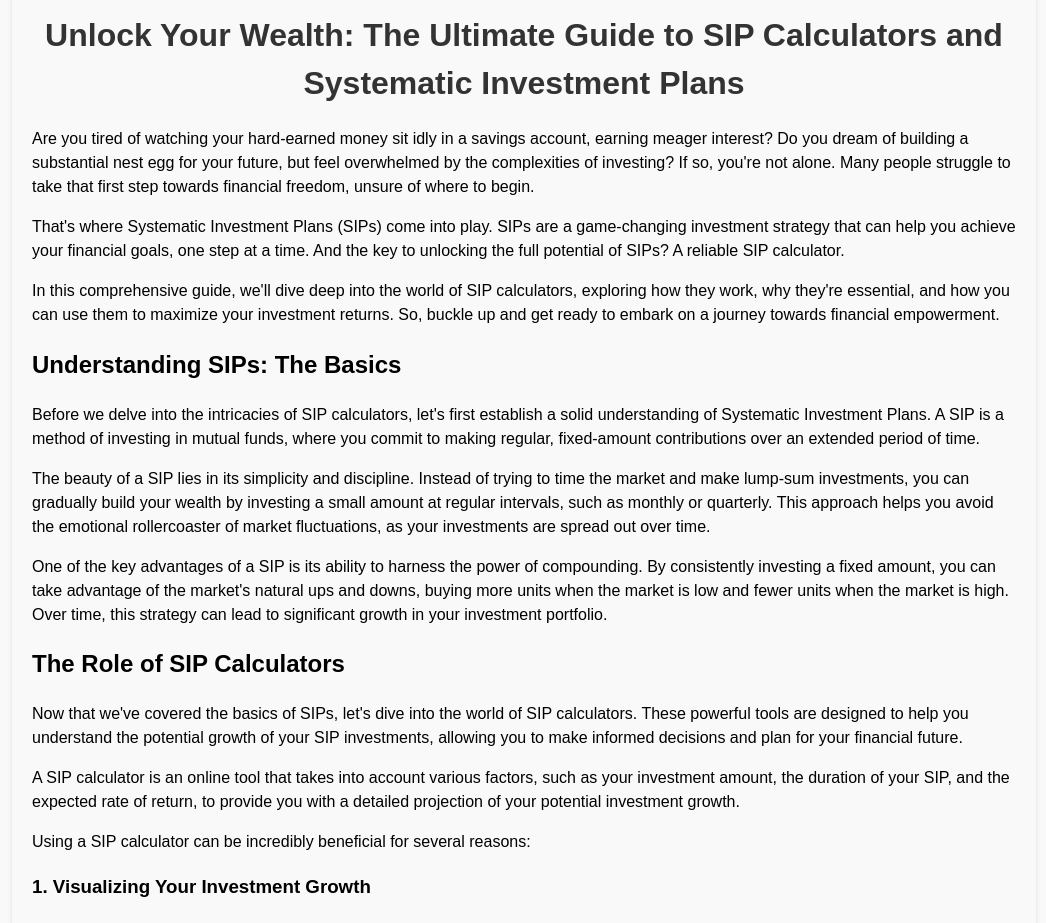
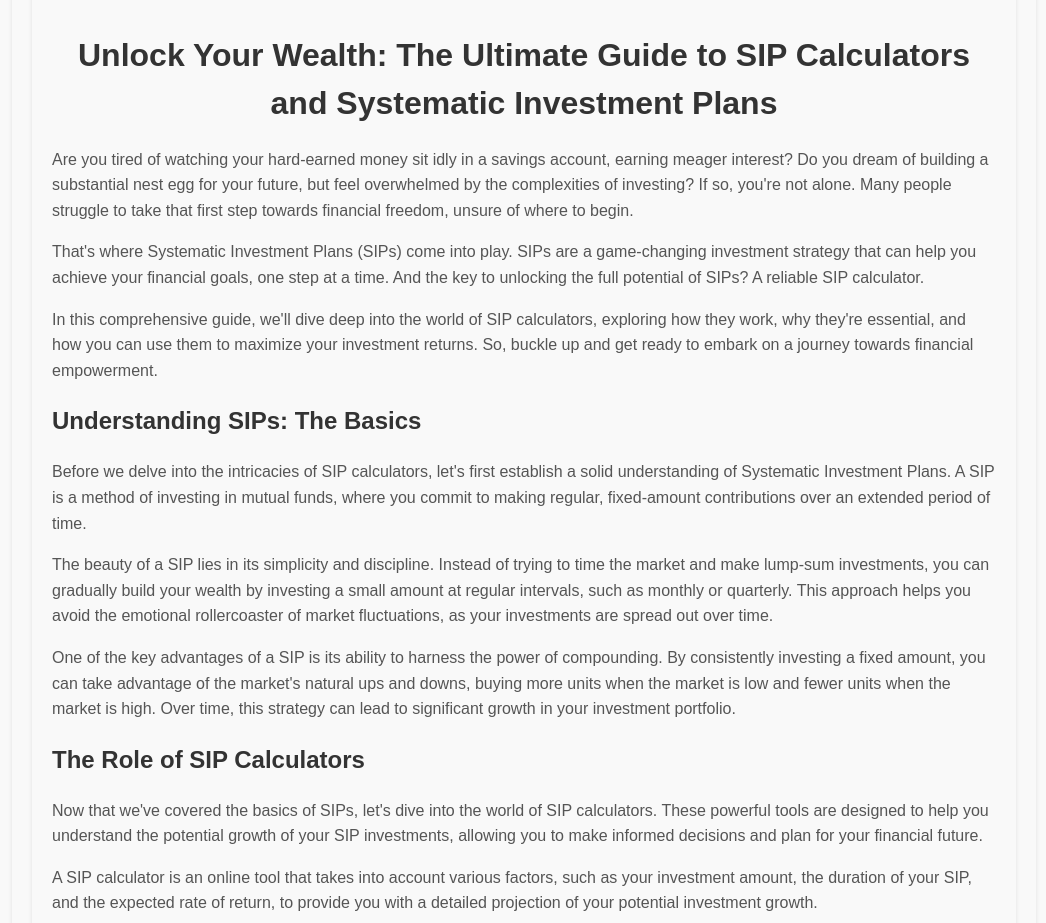
Before and after one commit to bhanuprakashsfdc/hibhanutalks, a React (Vite) app: page /calculator/sip-calculator in a window 1280 px wide. Shown: the part 2040-2963 px from the top of the page, without its empty margins (116-1162 px from the left). Built offline with nearby package versions, Linux system fonts and the light colour scheme.

Commit message:
fixing blog css

```diff
--- a/src/components/Calculator/SIPCalculator/SIPCalculator.jsx
+++ b/src/components/Calculator/SIPCalculator/SIPCalculator.jsx
@@ -137,7 +137,7 @@ const SIPCalculator = () => {
           </table>
         </div>
       )}
-        <div className="sip-calculator-blog">
+        <div className="blog">
           <h1>Unlock Your Wealth: The Ultimate Guide to SIP Calculators and Systematic Investment Plans</h1>
           <p>Are you tired of watching your hard-earned money sit idly in a savings account, earning meager interest? Do you dream of building a substantial nest egg for your future, but feel overwhelmed by the complexities of investing? If so, you're not alone. Many people struggle to take that first step towards financial freedom, unsure of where to begin.</p>
           <p>That's where Systematic Investment Plans (SIPs) come into play. SIPs are a game-changing investment strategy that can help you achieve your financial goals, one step at a time. And the key to unlocking the full potential of SIPs? A reliable SIP calculator.</p>
--- a/src/index.css
+++ b/src/index.css
@@ -9,3 +9,43 @@ canvas {
   height: 500px !important;
   width: 500px !important;
 }
+
+.blog {
+  max-width: 1000px;
+  margin: 0 auto;
+  padding: 20px;
+  background-color: #f9f9f9;
+  border-radius: 8px;
+  box-shadow: 0 2px 4px rgba(0, 0, 0, 0.1);
+}
+
+.blog h1 {
+  text-align: center;
+  margin-bottom: 20px;
+  color: #333;
+}
+
+.blog h2 {
+  font-size: 1.5rem;
+  margin-top: 20px;
+  color: #333;
+}
+
+.blog h3 {
+  font-size: 1.2rem;
+  margin-top: 15px;
+  color: #555;
+}
+
+.blog p {
+  font-size: 1rem;
+  margin-bottom: 10px;
+  color: #555;
+  line-height: 1.6;
+}
+
+.blog ul {
+  margin: 10px 0;
+  padding: 0 20px;
+  list-style-type: disc;
+}
```
